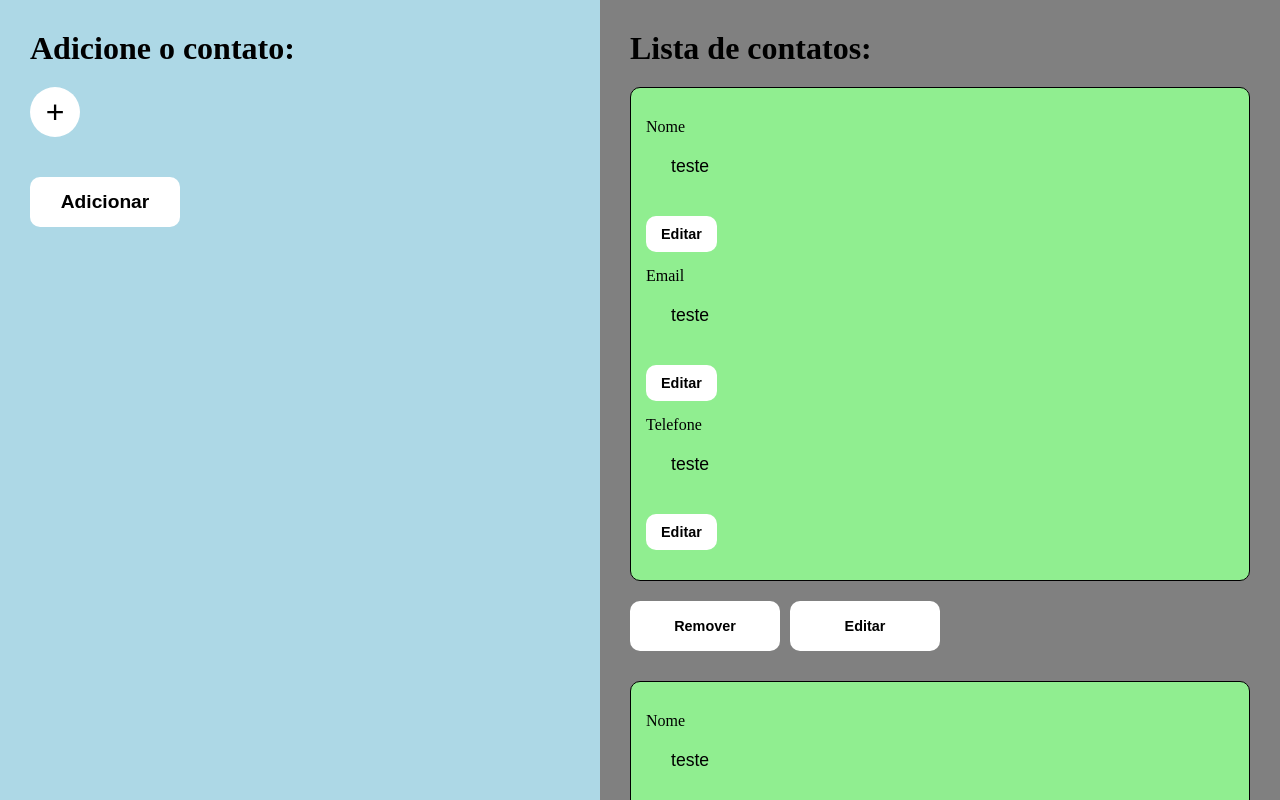
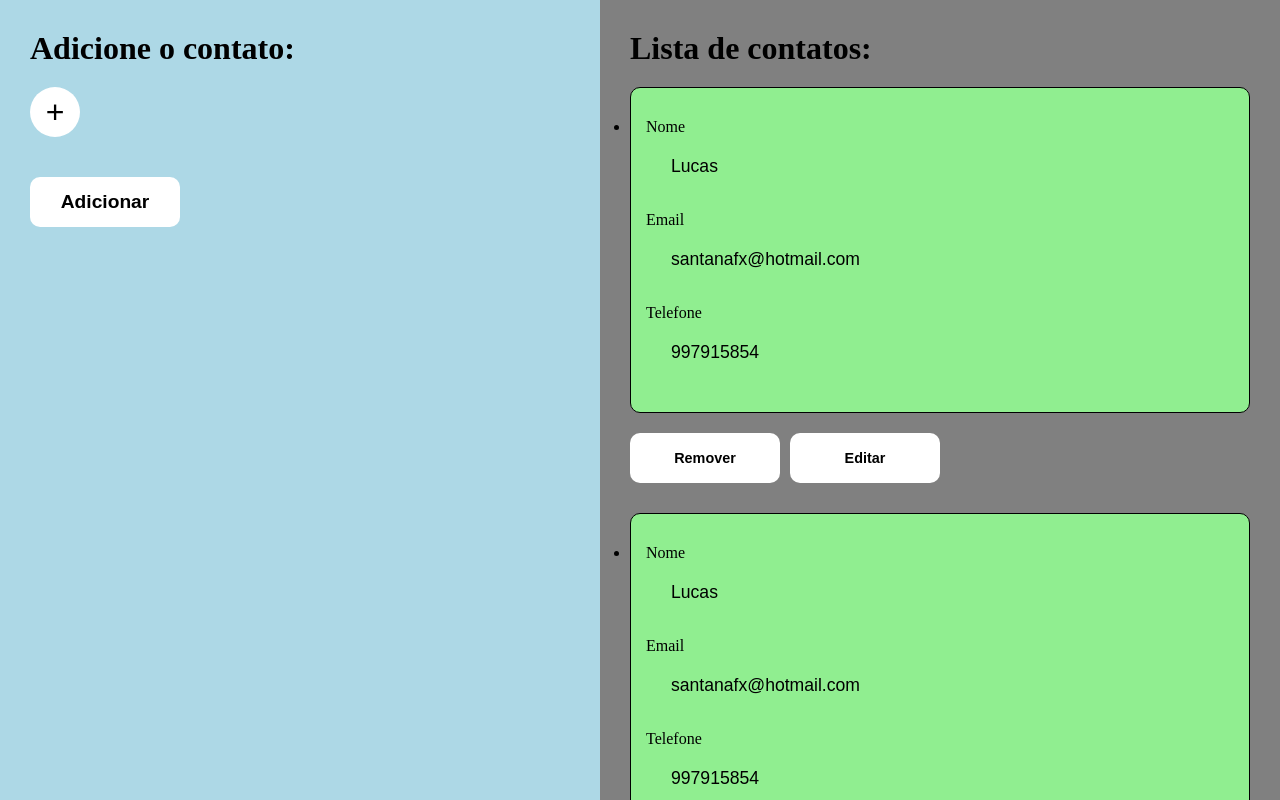
Before and after one commit to santanafx/lista-de-tarefas, a React (Create React App) app: page / in a window 1280 px wide. Shown: the top 800 px of the page. Built offline with nearby package versions, Linux system fonts and the light colour scheme.

Commit message:
refactor: exibindo array de contatos na lista

```diff
--- a/src/App.tsx
+++ b/src/App.tsx
@@ -1,16 +1,18 @@
 import EstiloGlobal, { Container } from './styles'
 import { BarraLateral } from './containers/BarraLateral'
 import { ListaDeContatos } from './containers/ListaDeContatos'
+import { Provider } from 'react-redux'
+import store from './store'
 
 function App() {
   return (
-    <>
+    <Provider store={store}>
       <EstiloGlobal />
       <Container>
         <BarraLateral />
         <ListaDeContatos />
       </Container>
-    </>
+    </Provider>
   )
 }
 
--- a/src/components/Botao/index.tsx
+++ b/src/components/Botao/index.tsx
@@ -1,9 +1,10 @@
+import React, { ReactNode } from 'react'
 import { Button } from './style'
 
 type Props = {
-  texto: string
+  children: ReactNode
 }
 
-export const Botao = ({ texto }: Props) => {
-  return <Button>{texto}</Button>
+export const Botao = ({ children }: Props) => {
+  return <Button>{children}</Button>
 }
--- a/src/components/Card/index.tsx
+++ b/src/components/Card/index.tsx
@@ -1,34 +1,45 @@
 import { useState } from 'react'
 import { BotaoCustom, BotaoCustomEditar, Cartao } from './style'
 
-export const Card = () => {
-  const [ativo, setAtivo] = useState(false)
+type Props = {
+  nome: string
+  email: string
+  telefone: string
+}
 
-  const editar = () => {
-    setAtivo(!editar)
-  }
+export const Card = ({ nome, email, telefone }: Props) => {
+  const [estaEditando, setEstaEditando] = useState(false)
+
   return (
     <>
       <Cartao>
         <div>
           <label htmlFor="">Nome</label>
-          <input type="text" disabled value={'teste'} />
-          <BotaoCustomEditar>Editar</BotaoCustomEditar>
+          <input type="text" disabled value={nome} />
+          {estaEditando ? <BotaoCustomEditar>Editar</BotaoCustomEditar> : ''}
         </div>
         <div>
           <label htmlFor="">Email</label>
-          <input type="email" disabled value={'teste'} />
-          <BotaoCustomEditar>Editar</BotaoCustomEditar>
+          <input type="text" disabled value={email} />
+          {estaEditando ? <BotaoCustomEditar>Editar</BotaoCustomEditar> : ''}
         </div>
         <div>
           <label htmlFor="">Telefone</label>
-          <input type="tel" disabled value={'teste'} />
-          <BotaoCustomEditar>Editar</BotaoCustomEditar>
+          <input type="text" disabled value={telefone} />
+          {estaEditando ? <BotaoCustomEditar>Editar</BotaoCustomEditar> : ''}
         </div>
       </Cartao>
       <div>
         <BotaoCustom>Remover</BotaoCustom>
-        <BotaoCustom onClick={() => editar}>Editar</BotaoCustom>
+        {estaEditando ? (
+          <BotaoCustom onClick={() => setEstaEditando(!estaEditando)}>
+            Salvar
+          </BotaoCustom>
+        ) : (
+          <BotaoCustom onClick={() => setEstaEditando(!estaEditando)}>
+            Editar
+          </BotaoCustom>
+        )}
       </div>
     </>
   )
--- a/src/components/InputContainer/index.tsx
+++ /dev/null
@@ -1,16 +0,0 @@
-import { Container } from './style'
-
-type Props = {
-  label: string
-  descricao: string
-  ativo: boolean
-}
-
-export const InputContainer = ({ label, descricao, ativo }: Props) => {
-  return (
-    <Container ativo={ativo}>
-      <label>{label}</label>
-      <input placeholder={descricao} />
-    </Container>
-  )
-}
--- a/src/components/InputContainer/style.ts
+++ /dev/null
@@ -1,26 +0,0 @@
-import styled from 'styled-components'
-
-type Props = {
-  ativo: boolean
-}
-
-export const Container = styled.div<Props>`
-  display: ${(props) => (props.ativo ? 'block' : 'none')};
-  margin-top: 10px;
-  margin-bottom: 10px;
-
-  label {
-    font-size: 1.1rem;
-    font-weight: bold;
-  }
-
-  input {
-    width: 90%;
-    height: 40px;
-    border-radius: 10px;
-    border: none;
-    margin: 10px 20px;
-    padding: 5px;
-    font-size: 1.1rem;
-  }
-`
--- a/src/containers/BarraLateral/index.tsx
+++ b/src/containers/BarraLateral/index.tsx
@@ -1,14 +1,25 @@
-import { Aside, BotaoAdd } from './style'
+import { Aside, BotaoAdd, BotaoAdicionar, Container } from './style'
+import { useDispatch } from 'react-redux'
 import { Titulo } from '../../styles'
-import { InputContainer } from '../../components/InputContainer'
-import { Botao } from '../../components/Botao'
 import { useState } from 'react'
+import Contato from '../../models/Contato'
+import { adicionar } from '../../store/reducers/tarefas'
 
 export const BarraLateral = () => {
+  const dispatch = useDispatch()
   const [ativo, setAtivo] = useState(false)
+  const [nome, setNome] = useState('')
+  const [email, setEmail] = useState('')
+  const [telefone, setTelefone] = useState('')
 
   const ativar = () => {
     setAtivo(!ativo)
+  }
+
+  const adicionarContato = () => {
+    const adicionarContato = new Contato(5, nome, email, telefone)
+
+    dispatch(adicionar(adicionarContato))
   }
 
   return (
@@ -16,22 +27,31 @@ export const BarraLateral = () => {
       <Aside>
         <Titulo>Adicione o contato:</Titulo>
         <BotaoAdd onClick={ativar}>+</BotaoAdd>
-        <InputContainer
-          label="Nome"
-          descricao="Digite o nome do contato..."
-          ativo={ativo}
-        />
-        <InputContainer
-          label="Email"
-          descricao="Digite o email do contato..."
-          ativo={ativo}
-        />
-        <InputContainer
-          label="Telefone"
-          descricao="Digite o telefone do contato..."
-          ativo={ativo}
-        />
-        <Botao texto={'Adicionar'}></Botao>
+        <Container ativo={ativo}>
+          <label>Nome:</label>
+          <input
+            value={nome}
+            placeholder="Digite o nome do contato..."
+            onChange={(e) => setNome(e.target.value)}
+          />
+        </Container>
+        <Container ativo={ativo}>
+          <label>Email:</label>
+          <input
+            value={email}
+            placeholder="Digite o email do contato..."
+            onChange={(e) => setEmail(e.target.value)}
+          />
+        </Container>
+        <Container ativo={ativo}>
+          <label>Contato:</label>
+          <input
+            value={telefone}
+            placeholder="Digite o telefone do contato..."
+            onChange={(e) => setTelefone(e.target.value)}
+          />
+        </Container>
+        <BotaoAdicionar onClick={adicionarContato}>Adicionar</BotaoAdicionar>
       </Aside>
     </>
   )
--- a/src/containers/BarraLateral/style.ts
+++ b/src/containers/BarraLateral/style.ts
@@ -1,4 +1,9 @@
 import styled from 'styled-components'
+import { Botao } from '../../components/Botao'
+
+type Props = {
+  ativo: boolean
+}
 
 export const Aside = styled.aside`
   padding: 30px;
@@ -23,3 +28,42 @@ export const BotaoAdd = styled.button`
     color: grey;
   }
 `
+
+export const Container = styled.div<Props>`
+  display: ${(props) => (props.ativo ? 'block' : 'none')};
+  margin-top: 10px;
+  margin-bottom: 10px;
+
+  label {
+    font-size: 1.1rem;
+    font-weight: bold;
+  }
+
+  input {
+    width: 90%;
+    height: 40px;
+    border-radius: 10px;
+    border: none;
+    margin: 10px 20px;
+    padding: 5px;
+    font-size: 1.1rem;
+  }
+`
+
+export const BotaoAdicionar = styled.button`
+  padding: 5px 10px;
+  color: black;
+  background-color: white;
+  border-radius: 10px;
+  height: 50px;
+  width: 150px;
+  border: none;
+  font-size: 1.2rem;
+  cursor: pointer;
+  margin-top: 20px;
+  font-weight: bold;
+
+  &:hover {
+    color: grey;
+  }
+`
--- a/src/containers/ListaDeContatos/index.tsx
+++ b/src/containers/ListaDeContatos/index.tsx
@@ -1,15 +1,39 @@
 import { Card } from '../../components/Card'
 import { Titulo } from '../../styles'
 import { Main } from './style'
+
+const itens = [
+  {
+    id: 1,
+    nome: 'Lucas',
+    email: 'santanafx@hotmail.com',
+    telefone: '997915854'
+  },
+  {
+    id: 2,
+    nome: 'Lucas',
+    email: 'santanafx@hotmail.com',
+    telefone: '997915854'
+  },
+  {
+    id: 3,
+    nome: 'Lucas',
+    email: 'santanafx@hotmail.com',
+    telefone: '997915854'
+  }
+]
 
 export const ListaDeContatos = () => {
   return (
     <Main>
       <Titulo>Lista de contatos:</Titulo>
-      <Card />
-      <Card />
-      <Card />
-      <Card />
+      <ul>
+        {itens.map((e) => (
+          <li key={e.nome}>
+            <Card email={e.email} nome={e.nome} telefone={e.telefone} />
+          </li>
+        ))}
+      </ul>
     </Main>
   )
 }
--- /dev/null
+++ b/src/models/Contato.ts
@@ -0,0 +1,15 @@
+class Contato {
+  id: number
+  nome: string
+  email: string
+  telefone: string
+
+  constructor(id: number, nome: string, email: string, telefone: string) {
+    this.id = id
+    this.nome = nome
+    this.email = email
+    this.telefone = telefone
+  }
+}
+
+export default Contato
--- /dev/null
+++ b/src/store/index.ts
@@ -0,0 +1,13 @@
+import { configureStore } from '@reduxjs/toolkit'
+
+import tarefasReducer from './reducers/tarefas'
+
+const store = configureStore({
+  reducer: {
+    tarefas: tarefasReducer
+  }
+})
+
+export type RootReducer = ReturnType<typeof store.getState>
+
+export default store
--- /dev/null
+++ b/src/store/reducers/tarefas.ts
@@ -0,0 +1,51 @@
+import { createSlice, PayloadAction } from '@reduxjs/toolkit'
+import Contato from '../../models/Contato'
+
+type ContatoState = {
+  itens: Contato[]
+}
+
+const initialState: ContatoState = {
+  itens: [
+    {
+      id: 1,
+      nome: 'Lucas',
+      email: 'santanafx@hotmail.com',
+      telefone: '997915854'
+    },
+    {
+      id: 2,
+      nome: 'Lucas',
+      email: 'santanafx@hotmail.com',
+      telefone: '997915854'
+    },
+    {
+      id: 3,
+      nome: 'Lucas',
+      email: 'santanafx@hotmail.com',
+      telefone: '997915854'
+    }
+  ]
+}
+
+const tarefasSlice = createSlice({
+  name: 'tarefas',
+  initialState,
+  reducers: {
+    adicionar: (state, action: PayloadAction<Contato>) => {
+      const contatoJaExiste = state.itens.find(
+        (contato) =>
+          contato.nome.toLowerCase() === action.payload.nome.toLowerCase()
+      )
+      if (contatoJaExiste) {
+        alert('Já existe um contato com esse nome')
+      } else {
+        state.itens.push(action.payload)
+      }
+    }
+  }
+})
+
+export const { adicionar } = tarefasSlice.actions
+
+export default tarefasSlice.reducer
```
